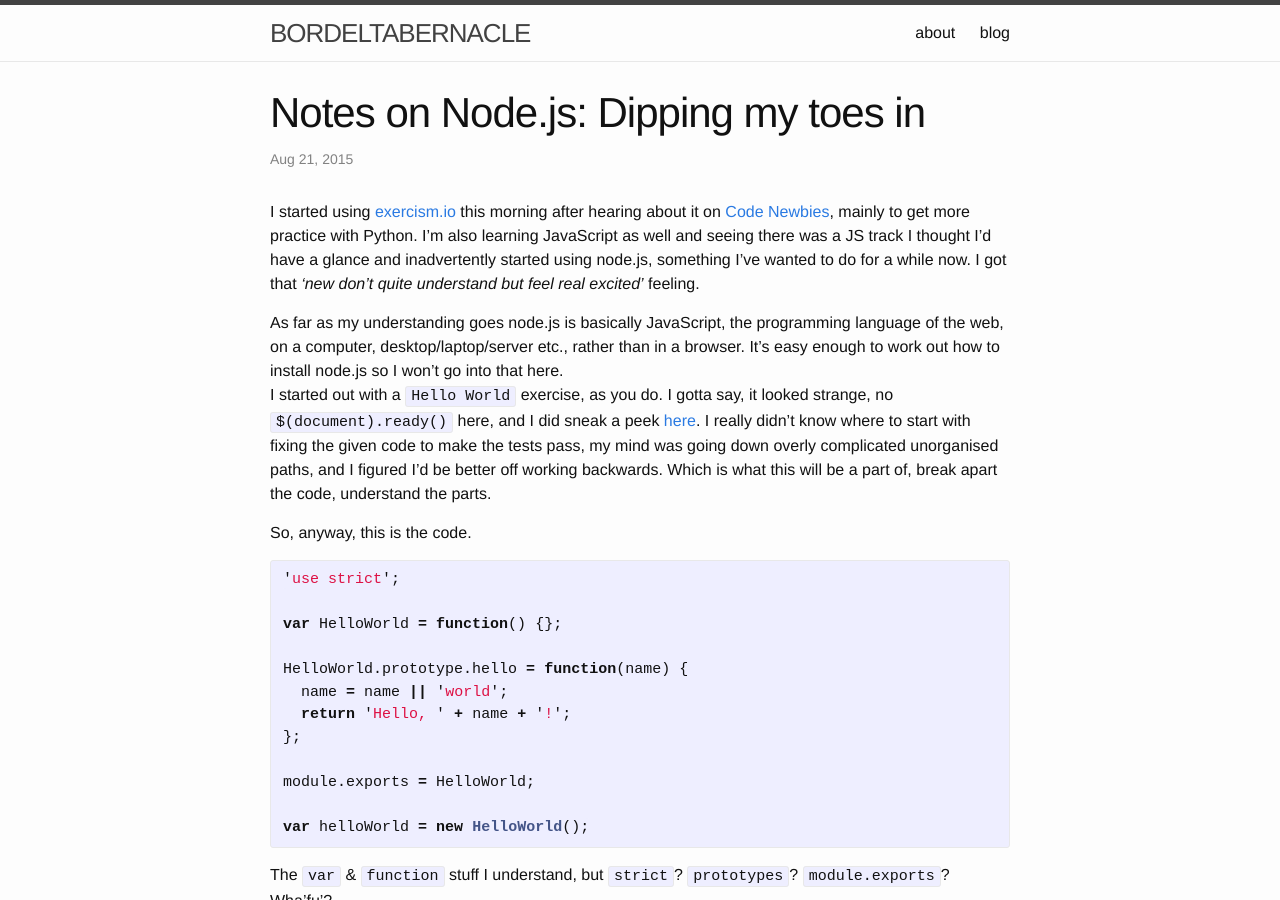
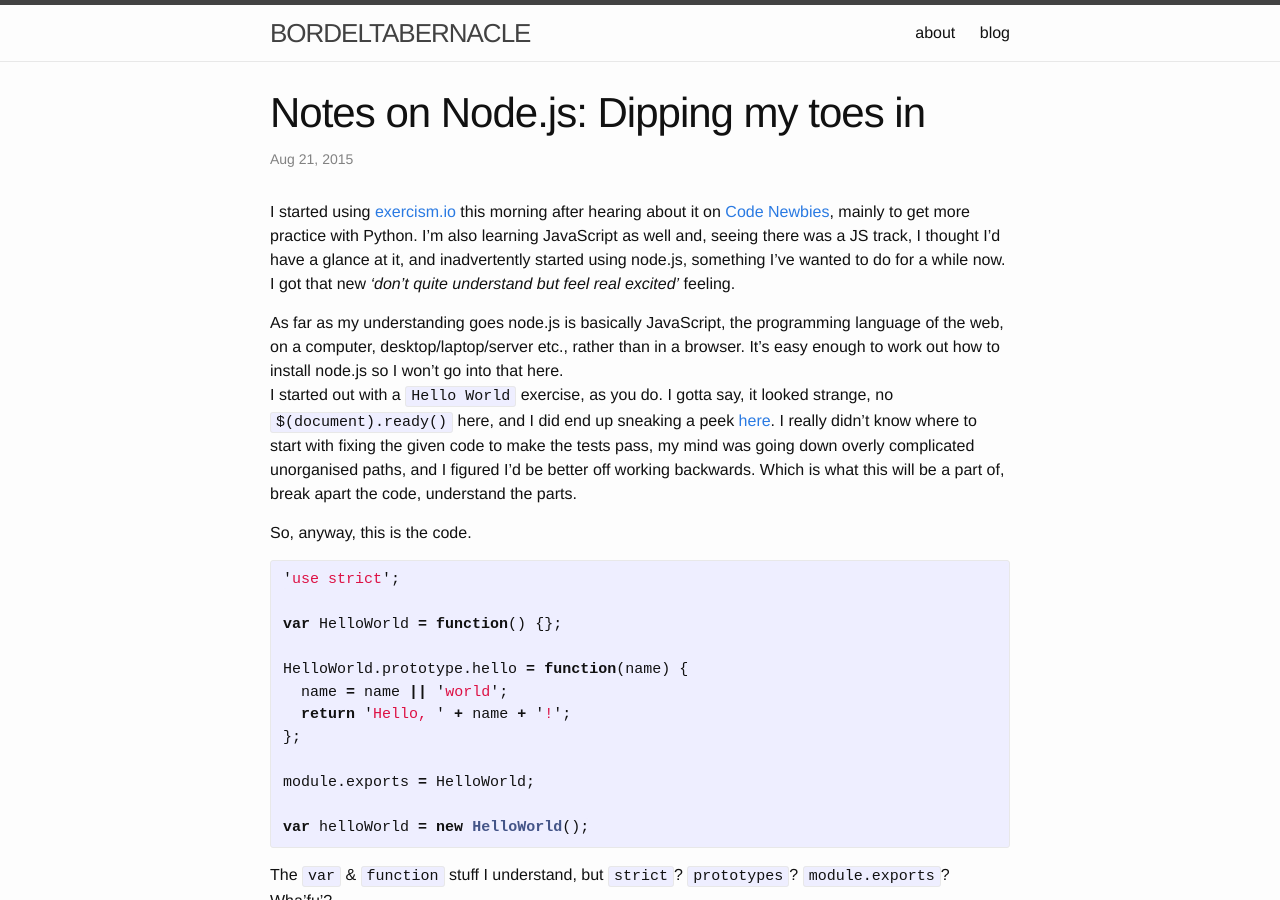
Before and after one commit to robphoenix/bordeltabernacle.github.io, a Jekyll site: the page built from _posts/2015-08-21-node-dipping-toes.md, in a window 1280 px wide and 900 px high. Built offline with Jekyll 4.4.1, drawn with Linux system fonts in a browser that asks for light colours.

Commit message:
minor grammar fixes to node-dipping-toes

```diff
--- a/_posts/2015-08-21-node-dipping-toes.md
+++ b/_posts/2015-08-21-node-dipping-toes.md
@@ -4,11 +4,11 @@ title:  "Notes on Node.js: Dipping my toes in"
 date:   2015-08-21
 tags:   node.js
 ---
-I started using [exercism.io][exercism] this morning after hearing about it on [Code Newbies][cn], mainly to get more practice with Python.  I'm also learning JavaScript as well and seeing there was a JS track I thought I'd have a glance and inadvertently started using node.js, something I've wanted to do for a while now.  I got that *'new don't quite understand but feel real excited'* feeling.
+I started using [exercism.io][exercism] this morning after hearing about it on [Code Newbies][cn], mainly to get more practice with Python.  I'm also learning JavaScript as well and, seeing there was a JS track, I thought I'd have a glance at it, and inadvertently started using node.js, something I've wanted to do for a while now.  I got that new *'don't quite understand but feel real excited'* feeling.
 <!--more-->
 
 As far as my understanding goes node.js is basically JavaScript, the programming language of the web, on a computer, desktop/laptop/server etc., rather than in a browser. It's easy enough to work out how to install node.js so I won't go into that here.
-I started out with a `Hello World` exercise, as you do.  I gotta say, it looked strange, no `$(document).ready()` here, and I did sneak a peek [here][js-hello].  I really didn't know where to start with fixing the given code to make the tests pass, my mind was going down overly complicated unorganised paths, and I figured I'd be better off working backwards.  Which is what this will be a part of, break apart the code, understand the parts.
+I started out with a `Hello World` exercise, as you do.  I gotta say, it looked strange, no `$(document).ready()` here, and I did end up sneaking a peek [here][js-hello].  I really didn't know where to start with fixing the given code to make the tests pass, my mind was going down overly complicated unorganised paths, and I figured I'd be better off working backwards.  Which is what this will be a part of, break apart the code, understand the parts.
 
 So, anyway, this is the code.
 {% highlight javascript %}
```
